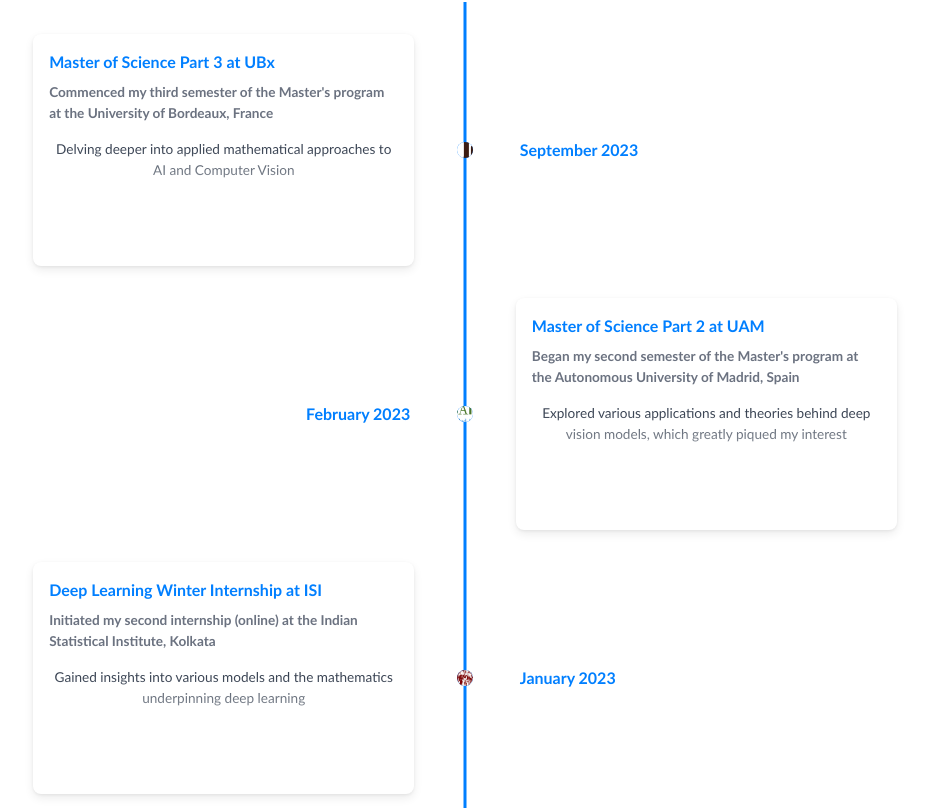
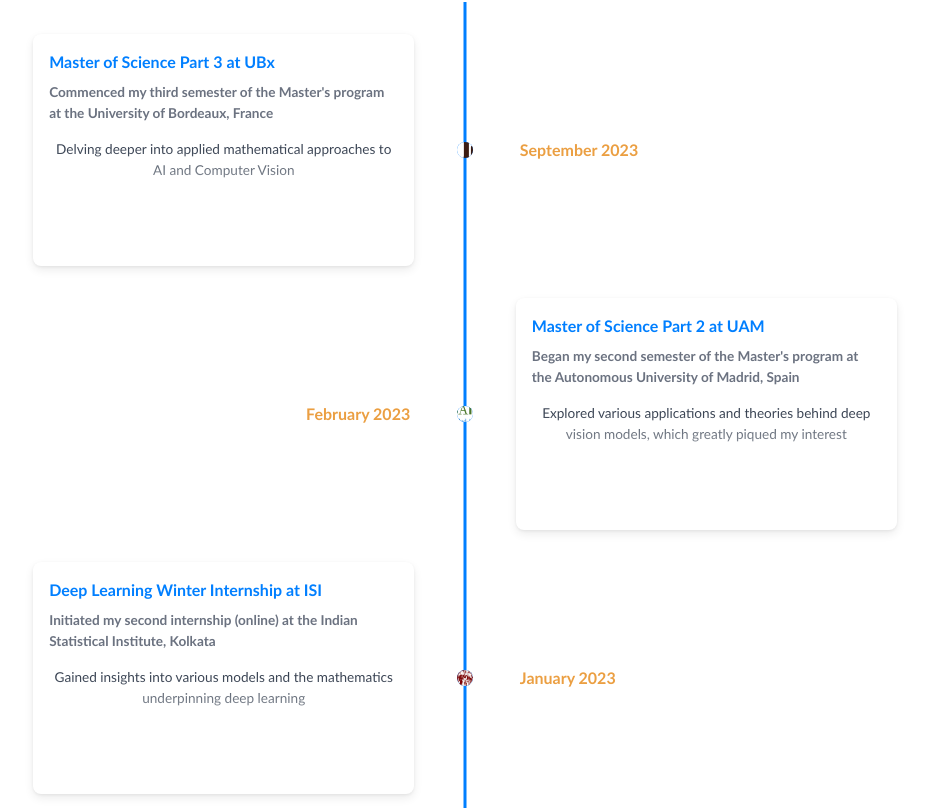
Before and after one commit to subhamshome/portfolio, a React (Create React App) app: page / in a window 1280 px wide. Shown: the part 2412-3220 px from the top of the page, without its empty margins (175-1104 px from the left). Built offline with nearby package versions, Linux system fonts and the light colour scheme.

Commit message:
Fix timeline date colors

```diff
--- a/src/styles/timeline.css
+++ b/src/styles/timeline.css
@@ -9,18 +9,18 @@
     border-radius: 50%;
 }
 
-.fhstIq.active {
+.timeline-item-title.rc-title.active {
     background: none !important;
     color: #EB9F42 !important;
 }
 
-.fhstIq {
+.timeline-item-title.rc-title {
     color: #EB9F42 !important;
 }
 
 
 @media (max-width: 768px) {
-    .fhstIq.timeline-item-title.rc-title {
+    .timeline-item-title.rc-title {
         padding: 0;
         min-width: 100px !important;
         margin-right: 10px;
```
